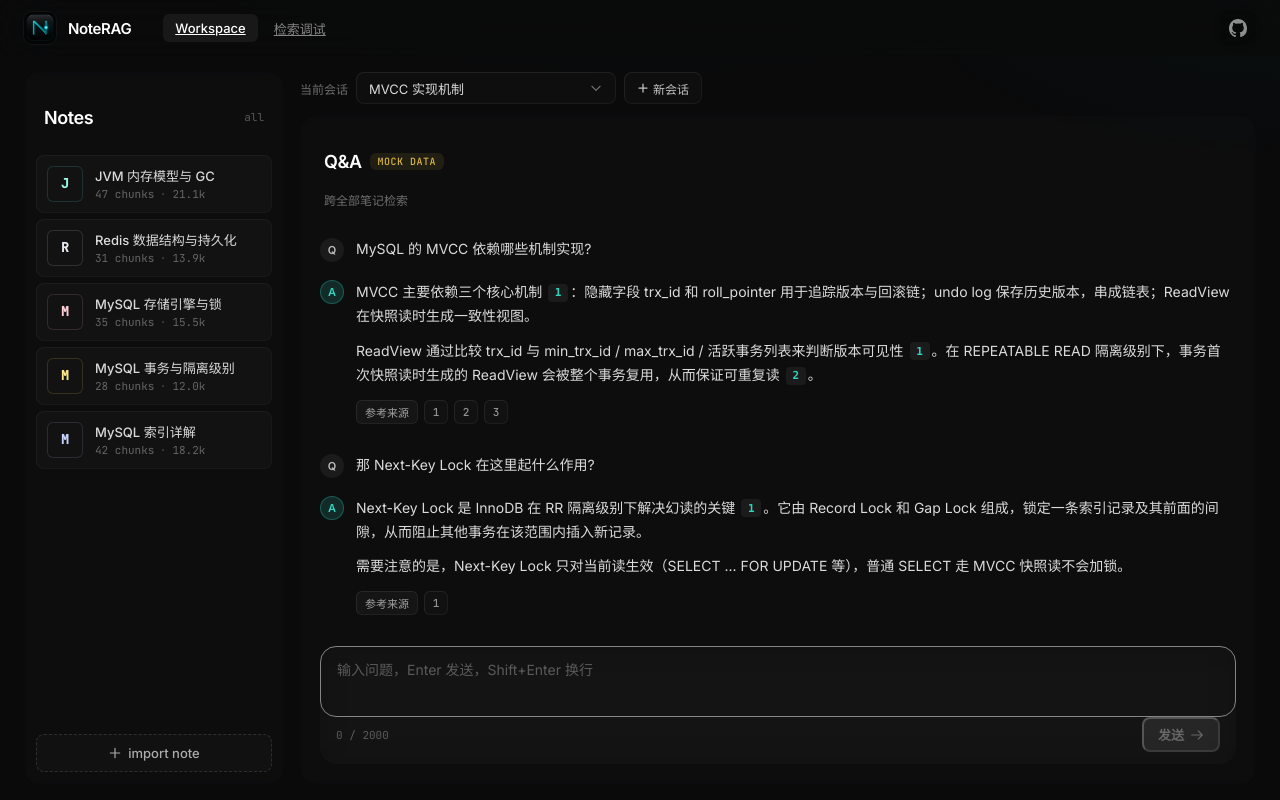
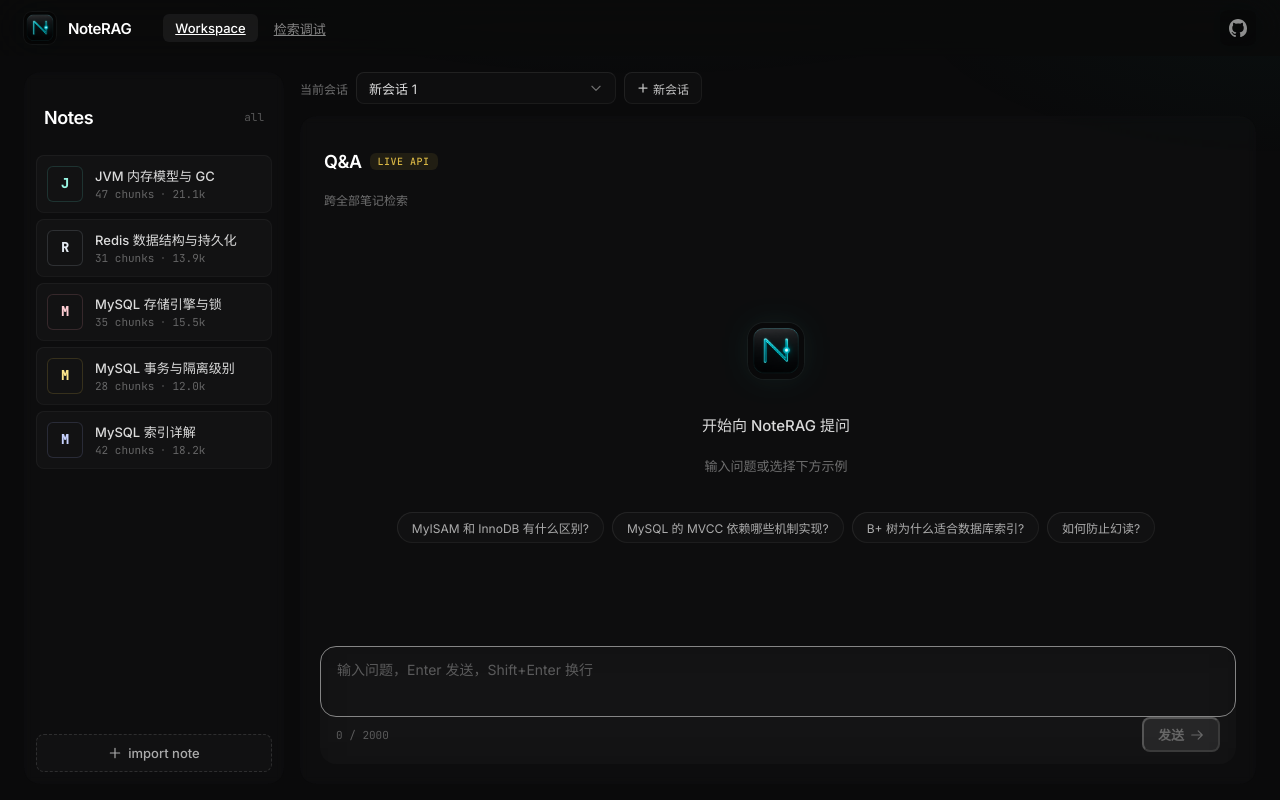
Before and after one commit to HuanHuanHuanFFF/NoteRAG, a Vue app in the folder frontend/: page / in a window 1280 px wide. Built offline with nearby package versions, Linux system fonts and the light colour scheme.

Commit message:
feat(frontend): 接入同步聊天接口

```diff
--- a/frontend/src/api/noterag.ts
+++ b/frontend/src/api/noterag.ts
@@ -1,13 +1,15 @@
 import { postJson } from './client';
 import type {
+  ChatMessageResponse,
   ImportTextRequest,
   ImportTextResponse,
-  QueryResponse,
+  QuerySourcesResponse,
   RetrievalSearchResponse,
+  SendChatMessageRequest,
 } from './types';
 
 export function query(question: string) {
-  return postJson<QueryResponse>('/api/query', { question });
+  return postJson<QuerySourcesResponse>('/api/query', { question });
 }
 
 export function searchRetrieval(question: string, topN?: number) {
@@ -16,6 +18,17 @@
   return postJson<RetrievalSearchResponse>('/api/retrieval/search', body);
 }
 
+export function sendFirstChatMessage(content: string) {
+  return postJson<ChatMessageResponse, SendChatMessageRequest>('/api/chat-sessions', { content });
+}
+
+export function sendChatMessage(sessionId: number, content: string) {
+  return postJson<ChatMessageResponse, SendChatMessageRequest>(
+    `/api/chat-sessions/${sessionId}/messages`,
+    { content }
+  );
+}
+
 export function importText(request: ImportTextRequest) {
   return postJson<ImportTextResponse>('/api/note-imports/text', request);
 }
--- a/frontend/src/components/ChatPanel.vue
+++ b/frontend/src/components/ChatPanel.vue
@@ -6,6 +6,7 @@
 const props = defineProps<{
   session: ChatSession | null;
   selectedNotes: NoteListItem[];
+  submitting: boolean;
   activeCitation: { turnId: number; index: number | null } | null;
   expandedCitation: { turnId: number; indices: number[] } | null;
 }>();
@@ -27,12 +28,7 @@
 ];
 
 const turns = computed<ChatTurn[]>(() => props.session?.turns ?? []);
-const scopeText = computed(() => {
-  const count = props.selectedNotes.length;
-  if (count === 0) return '跨全部笔记检索';
-  if (count === 1) return `已限定到笔记 ${props.selectedNotes[0].title}`;
-  return `已限定到 ${count} 篇笔记`;
-});
+const scopeText = computed(() => '跨全部笔记检索');
 
 watch(
   turns,
@@ -45,7 +41,7 @@
 
 function submit() {
   const q = input.value.trim();
-  if (!q) return;
+  if (!q || props.submitting) return;
   emit('submit', q);
   input.value = '';
 }
@@ -82,17 +78,11 @@
         <span
           class="rounded-md bg-amber-300/[0.08] px-2 py-0.5 font-mono text-[10px] font-medium uppercase tracking-wider text-amber-300/85"
         >
-          mock data
+          live api
         </span>
       </div>
       <p class="mt-1 flex items-center gap-1.5 text-[12px] text-white/40">
-        <span v-if="selectedNotes.length > 0" class="inline-flex items-center gap-1">
-          <svg class="h-3 w-3 text-accent" fill="none" stroke="currentColor" viewBox="0 0 24 24">
-            <path stroke-linecap="round" stroke-linejoin="round" stroke-width="2" d="M5 13l4 4L19 7" />
-          </svg>
-          <span class="font-medium text-white/70">{{ scopeText }}</span>
-        </span>
-        <span v-else>{{ scopeText }}</span>
+        <span>{{ scopeText }}</span>
       </p>
     </header>
 
@@ -213,6 +203,7 @@
           maxlength="2000"
           placeholder="输入问题，Enter 发送，Shift+Enter 换行"
           class="block w-full resize-none rounded-2xl bg-transparent px-4 py-3 text-[14px] leading-relaxed text-white placeholder-white/30 focus:outline-none"
+          :disabled="submitting"
           @keydown="handleKeydown"
         />
         <div class="flex items-center justify-between px-4 pb-3">
@@ -221,7 +212,7 @@
           </span>
           <button
             type="button"
-            :disabled="!input.trim()"
+            :disabled="!input.trim() || submitting"
             class="inline-flex items-center gap-1.5 rounded-lg bg-accent px-3.5 py-1.5 text-[13px] font-semibold text-black transition-all duration-150 hover:bg-accent-hover active:scale-[0.97] disabled:cursor-not-allowed disabled:bg-white/[0.08] disabled:text-white/30 disabled:active:scale-100 focus:outline-none focus-visible:ring-2 focus-visible:ring-accent/60"
             @click="submit"
           >
--- a/frontend/src/views/WorkspacePage.vue
+++ b/frontend/src/views/WorkspacePage.vue
@@ -5,6 +5,8 @@
 import ChatPanel from '@/components/ChatPanel.vue';
 import SourcesPanel from '@/components/SourcesPanel.vue';
 import ImportModal from '@/components/ImportModal.vue';
+import { ApiError } from '@/api/client';
+import { sendChatMessage, sendFirstChatMessage } from '@/api/noterag';
 import type {
   ChatSession,
   ChatTurn,
@@ -12,18 +14,12 @@
   NoteListItem,
   SourceChunk,
 } from '@/api/types';
-import {
-  buildMockAnswerText,
-  mockNotes,
-  mockSessions,
-  pickMockSources,
-  summarizeQuestion,
-} from '@/utils/mockData';
+import { mockNotes } from '@/utils/mockData';
 
 const notes = ref<NoteListItem[]>([...mockNotes]);
-const sessions = ref<ChatSession[]>(JSON.parse(JSON.stringify(mockSessions)));
+const sessions = ref<ChatSession[]>([]);
 const selectedNoteIds = ref<Set<number>>(new Set());
-const activeSessionId = ref<string>(sessions.value[0]?.id ?? createSessionInternal().id);
+const activeSessionId = ref<string>('');
 const importOpen = ref(false);
 
 const sourcesOpen = ref(false);
@@ -38,14 +34,18 @@
   () => sessions.value.find((s) => s.id === activeSessionId.value) ?? null
 );
 
+const activeSessionSubmitting = computed(
+  () => activeSession.value?.turns.some((turn) => turn.loading) ?? false
+);
+
 const selectedNoteIdList = computed<number[]>(() => [...selectedNoteIds.value]);
 
 const selectedNotes = computed<NoteListItem[]>(() =>
   notes.value.filter((note) => selectedNoteIds.value.has(note.id))
 );
 
-let nextSessionIdx = sessions.value.length + 1;
-let nextTurnId = sessions.value.flatMap((s) => s.turns).reduce((max, t) => Math.max(max, t.id), 0);
+let nextSessionIdx = 1;
+let nextTurnId = 0;
 
 function createSessionInternal(): ChatSession {
   const session: ChatSession = {
@@ -56,6 +56,8 @@
   sessions.value.unshift(session);
   return session;
 }
+
+activeSessionId.value = createSessionInternal().id;
 
 function handleCreateSession() {
   const session = createSessionInternal();
@@ -98,7 +100,8 @@
 }
 
 async function handleSubmit(question: string) {
-  if (!activeSession.value) return;
+  const session = activeSession.value ?? createSessionInternal();
+  activeSessionId.value = session.id;
   const turn: ChatTurn = {
     id: ++nextTurnId,
     question,
@@ -106,16 +109,27 @@
     sources: [],
     loading: true,
   };
-  activeSession.value.turns.push(turn);
-  if (activeSession.value.turns.length === 1) {
-    activeSession.value.title = summarizeQuestion(question);
+  session.turns.push(turn);
+
+  try {
+    const response =
+      session.backendSessionId == null
+        ? await sendFirstChatMessage(question)
+        : await sendChatMessage(session.backendSessionId, question);
+
+    session.backendSessionId = response.sessionId;
+    session.title = response.sessionTitle?.trim() || session.title;
+    turn.userMessageId = response.userMessageId;
+    turn.assistantMessageId = response.assistantMessageId;
+    turn.answer = response.answer ?? '';
+    turn.sources = response.sources ?? [];
+  } catch (e) {
+    turn.error = e instanceof ApiError ? e.message : '发送失败，请稍后重试';
+    turn.answer = '';
+    turn.sources = [];
+  } finally {
+    turn.loading = false;
   }
-
-  await new Promise((r) => setTimeout(r, 600 + Math.random() * 600));
-  const sources = pickMockSources(question);
-  turn.sources = sources;
-  turn.answer = buildMockAnswerText(question, sources);
-  turn.loading = false;
 }
 
 function handleOpenCitation(turnId: number, index: number | null) {
@@ -241,6 +255,7 @@
           <ChatPanel
             :session="activeSession"
             :selected-notes="selectedNotes"
+            :submitting="activeSessionSubmitting"
             :active-citation="activeCitation"
             :expanded-citation="expandedCitation"
             @submit="handleSubmit"
```
Also changed, not shown: frontend/src/api/types.ts (+16 -1 lines).
